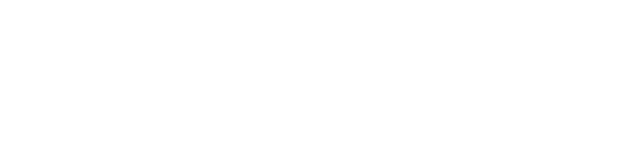
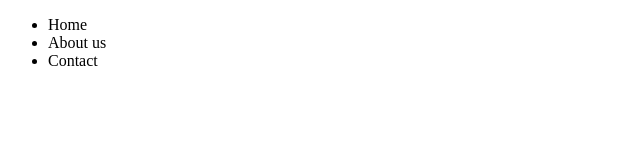
Before and after one commit to ulkarmurad/frontend-advaced-javascript, a plain HTML site: page index.html in a window 1280 px wide. Shown: the whole page, without its empty margins (0-640 px from the left). Drawn offline with Linux system fonts and the light colour scheme.

Commit message:
changed index.html file

```diff
--- a/index.html
+++ b/index.html
@@ -7,6 +7,13 @@
     <title>Document</title>
 </head>
 <body>
+    <nav>
+        <ul>
+            <li>Home</li>
+            <li>About us</li>
+            <li>Contact</li>
+        </ul>
+    </nav>
     <script src="index.js"></script>
 </body>
 </html>
```
